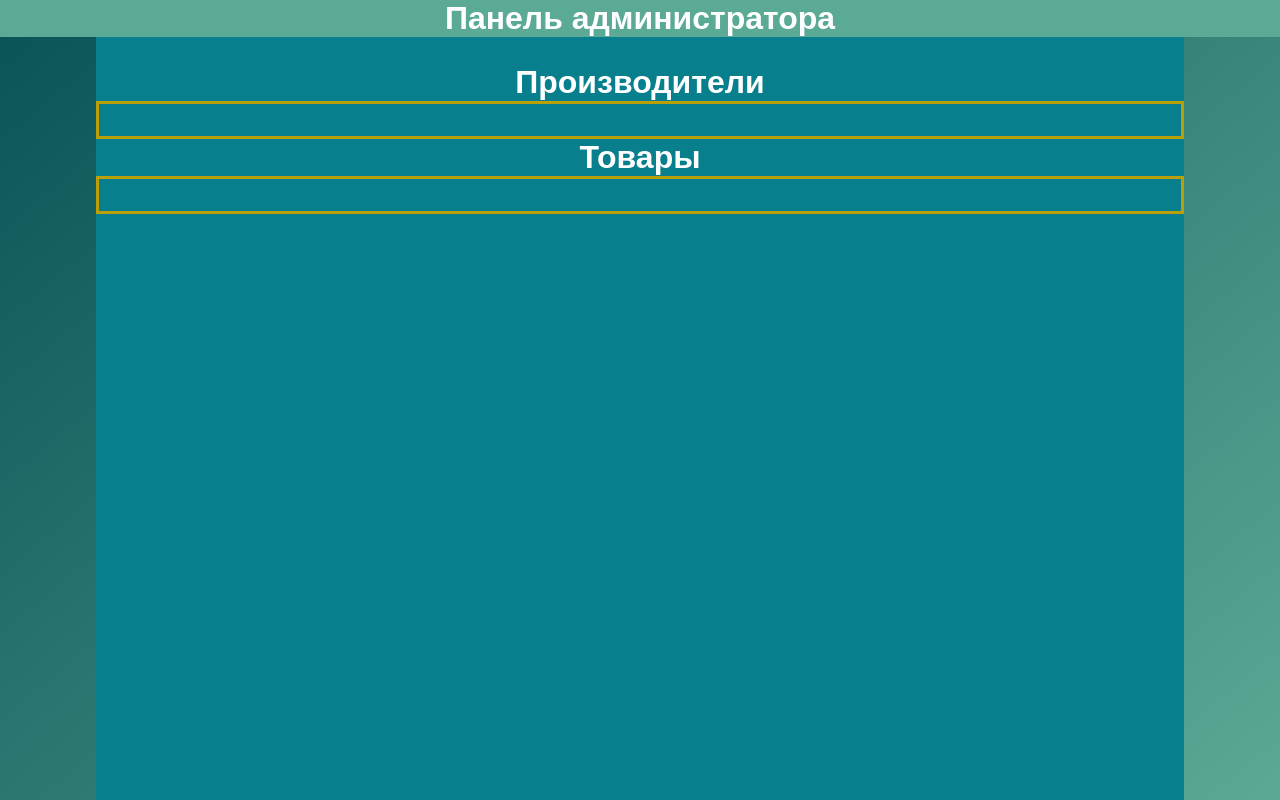
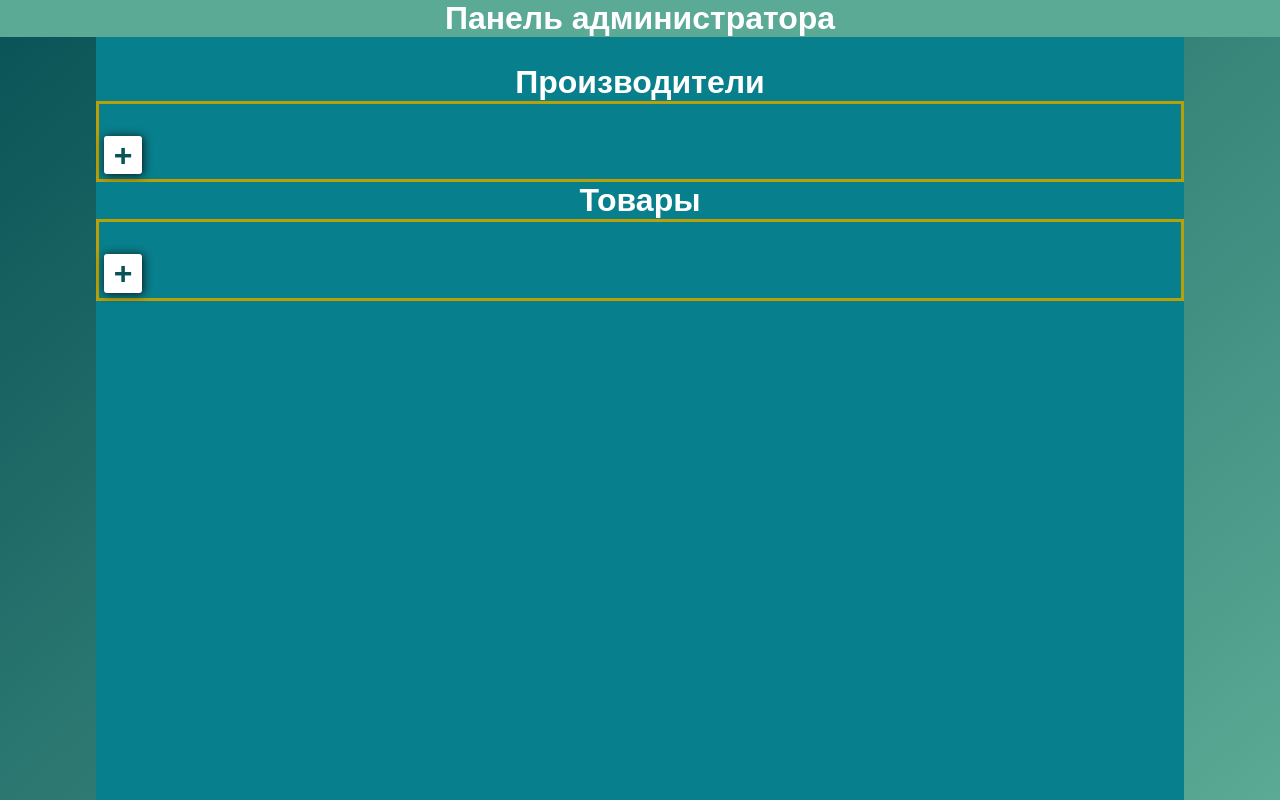
Before and after one commit to ClassZak/WebProjectMerchStore, a Flask app: page /admin/ in a window 1280 px wide. Run offline with Flask 3, Linux system fonts and the light colour scheme; data that the repository does not hold is empty.

Commit message:
Попытка фикса теней

```diff
--- a/src/frontend/static/styles/admin_panel.css
+++ b/src/frontend/static/styles/admin_panel.css
@@ -36,6 +36,3 @@ h1{
 
 
 /*Новый стиль*/
-.data-grid{
-	border: solid var(--accent-gold);
-}
--- a/src/frontend/static/styles/good_frame.css
+++ b/src/frontend/static/styles/good_frame.css
@@ -2,8 +2,13 @@
 	box-shadow: 1px 1px 10px #111;
 }
 .data-grid-block .data-grid > div:hover{
-	box-shadow: 1px 1px 30px #111;
+	box-shadow: 1px 1px 15px #111;
 }
+/* Убираем рамку из старого стиля */
+.data-grid div:not(img) {
+  border: 0;
+}
+
 /*Ячейка товара*/
 .data-grid div:not(img){
 	border: 1px solid #ccc;
@@ -11,3 +16,10 @@
 .data-grid img{
 	border: 0;
 }
+
+
+/*Стиль для золотой рамки*/
+.gold-border{
+	border: solid var(--accent-gold);
+	z-index: 2
+}
--- a/src/frontend/static/styles/style.css
+++ b/src/frontend/static/styles/style.css
@@ -85,6 +85,7 @@ a:hover {
     flex: 1;
     padding: 4rem 0;
     background-color: var(--primary-accent);
+	isolation: isolate; /* Создаем новый контекст наложения */
 }
 .content-wrapper > *{
 	margin: 30px;
@@ -218,3 +219,48 @@ ol{
     h5 { font-size: 1.1em; }
     h6 { font-size: 1em; }
 }
+
+/*Квадратные кнопки*/
+.square-btn {
+	width:	2.4rem;
+	height:	2.4rem;
+	min-width: 10px;
+	min-height: 10px;
+	max-width: 200px;
+	max-height: 200px;
+
+	background: white;
+	border: none;
+	border-radius: 3px;
+	color: var(--primary-dark);
+	cursor: pointer;
+	transition: all 0.3s ease;
+
+	font-size: xx-large;
+	font-family: Arial, sans-serif;
+
+	box-shadow: 1px 1px 10px #111;
+	/*Гарантия квадратной формы*/
+	aspect-ratio: 1/1;
+
+	margin-left: 5px;
+	margin-bottom: 5px;
+}
+
+.square-btn:hover {
+	box-shadow: 1px 1px 15px #111;
+	background: #ccc;
+}
+
+.square-btn:active {
+	transform: scale(0.7);
+}
+
+/*Адаптация для маленьких экранов*/
+@media (max-width: 400px) {
+	.square-btn {
+		min-width: 80px;
+		min-height: 80px;
+		border-radius: 10px;
+	}
+}
--- a/src/frontend/template/admin_panel.html
+++ b/src/frontend/template/admin_panel.html
@@ -18,12 +18,18 @@
 		<main class="content-wrapper">
 			<main class="content-wrapper data-grid-block">
 				<h1>Производители</h1>
-				<div class="image-grid data-grid" id="manufacturers_grid">
+				<div class="gold-border">
+					<div class="image-grid data-grid" id="manufacturers_grid">
+					</div>
+					<button class="square-btn"><strong>+</strong></button>
 				</div>
 			</main>
 			<main class="content-wrapper good-info-grid">
 				<h1>Товары</h1>
-				<div class="image-grid data-grid" id="goods_grid">
+				<div class="gold-border">
+					<div class="image-grid data-grid" id="goods_grid">
+					</div>
+					<button class="square-btn"><strong>+</strong></button>
 				</div>
 			</main>
 		</main>
```
